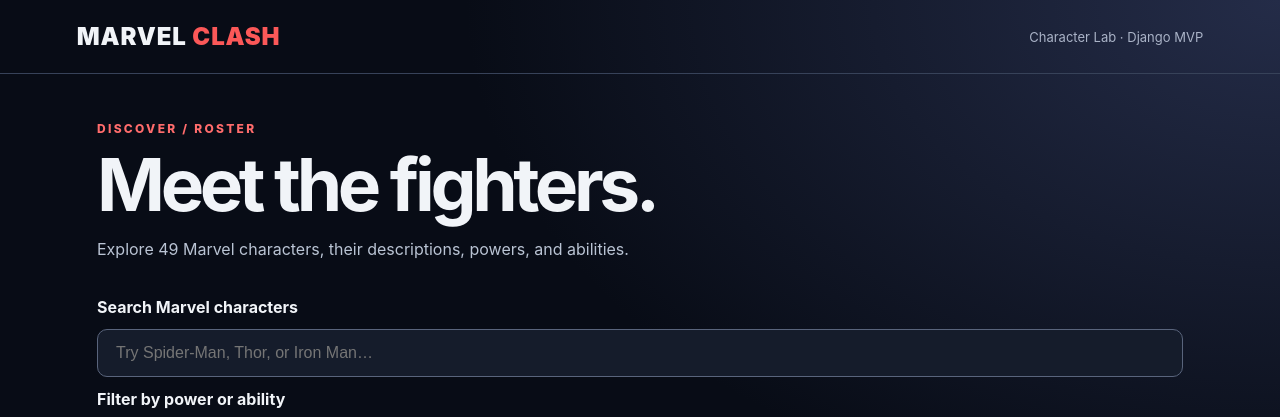
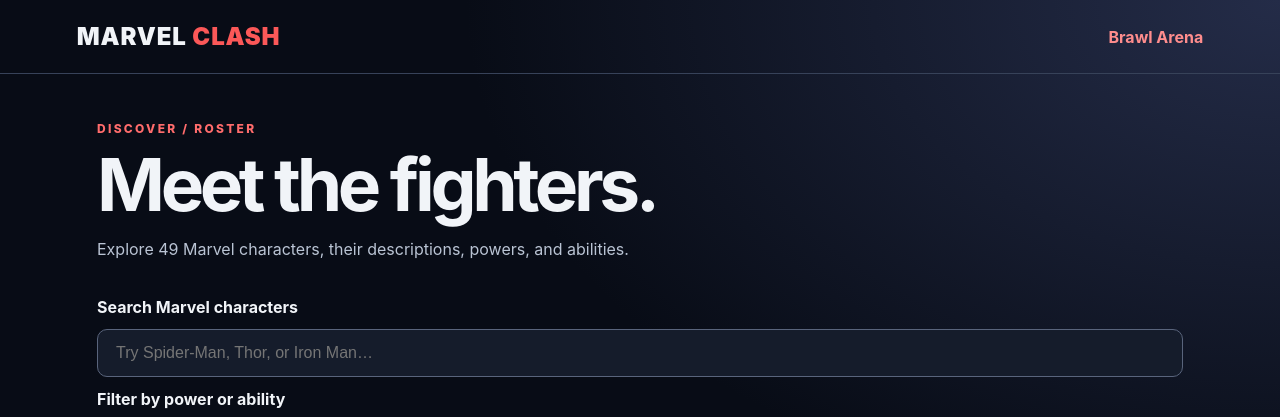
Before and after one commit to satya1130/CSC325-Capstone, a Django app: template backend/characters/templates/characters/index.html in a window 1280 px wide. Shown: the top 417 px of the page. Run offline with Django 5.2, Linux system fonts and the light colour scheme; the template is opened without the code that fills it, so the values that code supplies are empty.

Commit message:
Epic 5: wire Brawl routes, roster navigation and documentation

```diff
--- a/backend/characters/templates/characters/index.html
+++ b/backend/characters/templates/characters/index.html
@@ -12,7 +12,7 @@
 <body>
     <header class="topbar">
         <a class="brand" href="/">MARVEL <span>CLASH</span></a>
-        <span class="tag">Character Lab · Django MVP</span>
+        <nav><a href="/brawl/" style="color:#ff8d8d;font-weight:700">Brawl Arena</a></nav>
     </header>
 
     <main>
```
